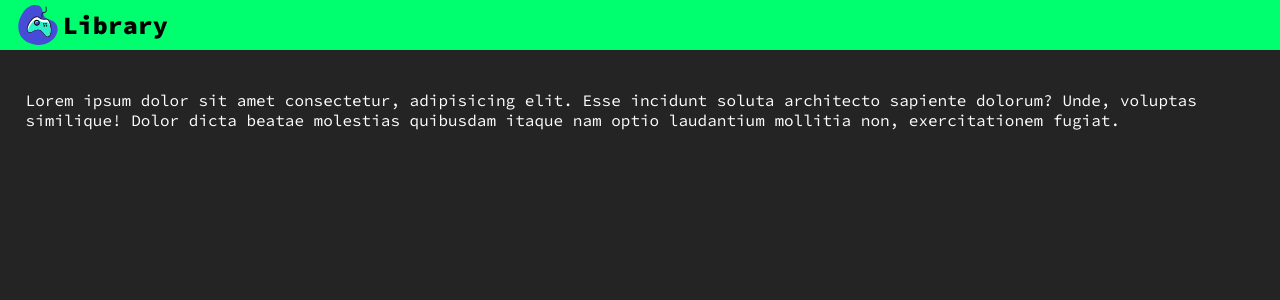
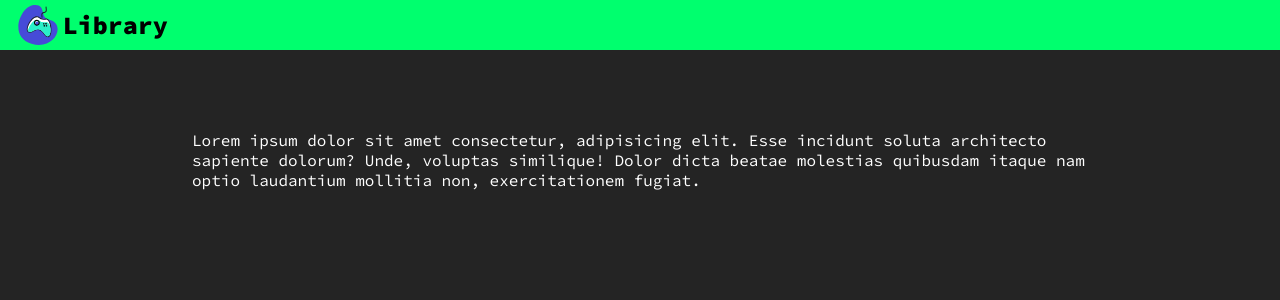
Before and after one commit to Vicescq/Video-Game-Library, a React (Vite) app: page / in a window 1280 px wide. Shown: the top 300 px of the page. Built offline with nearby package versions, Linux system fonts and the light colour scheme.

Commit message:
minor nav edits + new files

```diff
--- a/src/components/Home.module.css
+++ b/src/components/Home.module.css
@@ -1,4 +1,4 @@
 .container{
-    margin-inline: 2vw;
-    margin-block: 5vh;
+    margin-inline: 15vw;
+    margin-block: 10vh;
 }
--- a/src/components/NavBar.jsx
+++ b/src/components/NavBar.jsx
@@ -1,6 +1,5 @@
-import { useEffect } from "react"
 import NavBarS from "./NavBar.module.css"
-import { useState, useRef } from "react"
+import { useEffect, useState, useRef } from "react"
 
 function NavBar(){
     const [dropdown, setDropdown] = useState(false)
@@ -12,10 +11,9 @@ function NavBar(){
             if(e.target == dropdownref.current){
                 setDropdown(!dropdown)
             }
-            if(dropdown){
-                if(!navref.current.contains(e.target)){
-                    setDropdown(false)
-                }
+
+            if(!navref.current.contains(e.target)){
+                setDropdown(false)
             }
         }
         document.addEventListener("mousedown", dropdown_handler)
```
Also changed, not shown: src/components/Entry.jsx (added, +9 -0 lines), src/components/Entry.module.css (added).
